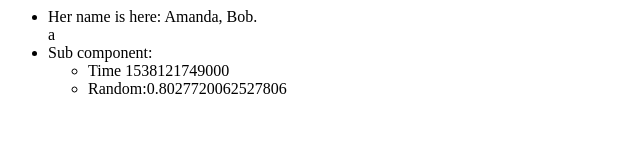
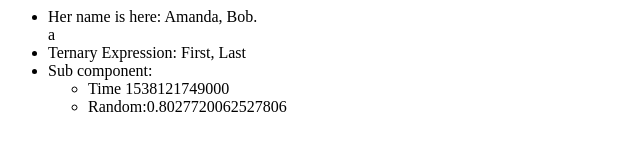
Before and after one commit to tachyonsignal/goolf, a plain HTML site: page index.html in a window 1280 px wide. Shown: the whole page, without its empty margins (0-640 px from the left). Drawn offline with Linux system fonts and the light colour scheme.

Commit message:
example: ternary expression slot
Please enter the commit message for your changes. Lines starting

```diff
--- a/index.html
+++ b/index.html
@@ -24,6 +24,7 @@
         <li>
           Her name is here: ${state.first}, ${state.last}.
         </li>a
+        <li>Ternary Expression: ${state.first == 'Amanda' ? 'First, Last' : 'Last, First'}
         <li>Sub component: ${ageComponent}</li>
       </ul>`; // TODO: bug with trailing whitespace, or any character after last
     let state = {
```
